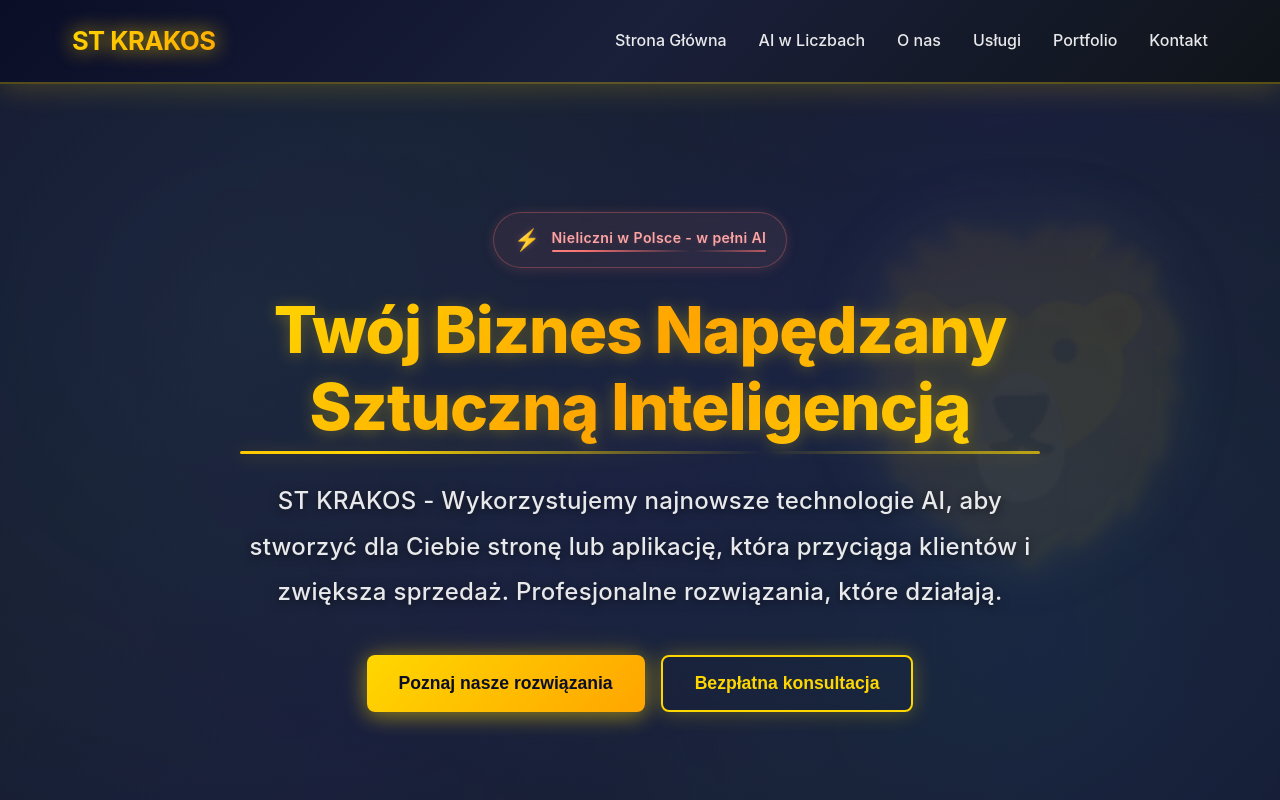
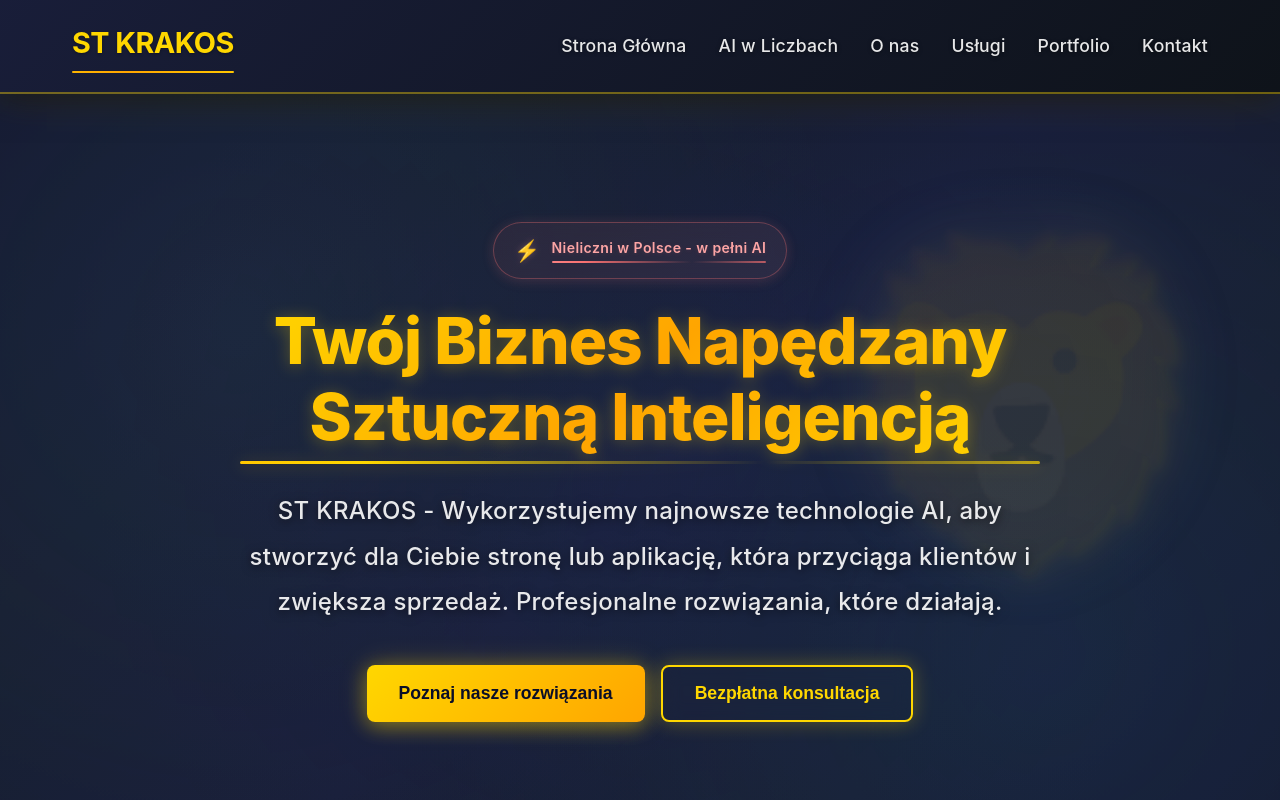
Before and after one commit to aibankai96/ST_KRAKOS, a website built with Vite: page frontend/index.html in a window 1280 px wide. Shown: the top 800 px of the page. Built offline with nearby package versions, Linux system fonts and the light colour scheme.

Commit message:
Poprawa widocznoĹ›ci menu - logo z podkreĹ›leniem, wiÄ™ksze menu, dopasowana czcionka

```diff
--- a/frontend/src/styles/main.css
+++ b/frontend/src/styles/main.css
@@ -18,15 +18,15 @@ body {
 }
 
 header {
-    background: linear-gradient(135deg, #0a0e27 0%, #1a1f3a 50%, #0f1419 100%);
+    background: linear-gradient(135deg, rgba(26, 31, 58, 0.95) 0%, rgba(15, 20, 25, 0.95) 100%);
     color: white;
     padding: 1.2rem 0;
     position: sticky;
     top: 0;
     z-index: 100;
-    box-shadow: 0 4px 30px rgba(255, 215, 0, 0.2);
-    backdrop-filter: blur(10px);
-    border-bottom: 2px solid rgba(255, 215, 0, 0.3);
+    box-shadow: 0 4px 30px rgba(0, 0, 0, 0.5), 0 0 40px rgba(255, 215, 0, 0.15);
+    backdrop-filter: blur(15px);
+    border-bottom: 2px solid rgba(255, 215, 0, 0.4);
 }
 
 nav {
@@ -39,15 +39,26 @@ nav {
 }
 
 .logo {
-    font-size: 1.6rem;
+    font-size: 1.8rem;
     font-weight: 700;
-    background: linear-gradient(135deg, #FFD700 0%, #FFA500 100%);
-    -webkit-background-clip: text;
-    -webkit-text-fill-color: transparent;
-    background-clip: text;
-    text-shadow: 0 0 20px rgba(255, 215, 0, 0.5);
+    color: #FFD700;
     letter-spacing: -0.5px;
-    filter: drop-shadow(0 0 10px rgba(255, 215, 0, 0.3));
+    position: relative;
+    padding-bottom: 0.3rem;
+    text-shadow: 0 1px 3px rgba(0, 0, 0, 0.3);
+}
+
+.logo::after {
+    content: '';
+    position: absolute;
+    bottom: 0;
+    left: 0;
+    width: 100%;
+    height: 2px;
+    background: linear-gradient(90deg, #FFD700, #FFA500, #FFD700);
+    background-size: 200% 100%;
+    animation: underline-move 3s linear infinite;
+    border-radius: 1px;
 }
 
 nav ul {
@@ -61,8 +72,11 @@ nav a {
     text-decoration: none;
     transition: all 0.3s ease;
     font-weight: 500;
+    font-size: 1.1rem;
     padding: 0.5rem 0;
     position: relative;
+    text-shadow: 0 1px 4px rgba(0, 0, 0, 0.4);
+    letter-spacing: 0.2px;
 }
 
 nav a::after {
@@ -79,11 +93,13 @@ nav a::after {
 
 nav a:hover {
     color: #FFD700;
-    text-shadow: 0 0 15px rgba(255, 215, 0, 0.8);
+    text-shadow: 0 1px 6px rgba(255, 215, 0, 0.4);
+    transform: translateY(-2px);
 }
 
 nav a:hover::after {
     width: 100%;
+    box-shadow: 0 0 8px rgba(255, 215, 0, 0.4);
 }
 
 main {
```
